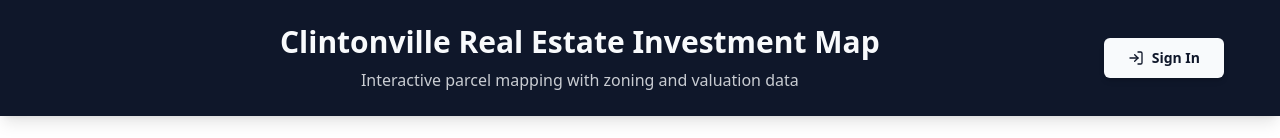
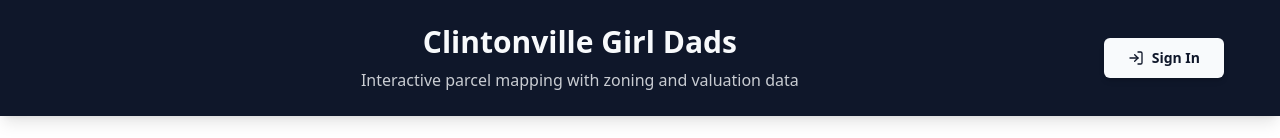
Before and after one commit to therodstu/cvgd, a React (Create React App) app in the folder real-estate-map/: page / in a window 1280 px wide. Shown: the top 138 px of the page. Built offline with nearby package versions, Linux system fonts and the light colour scheme; no server answers.

Commit message:
Update app title to 'Clintonville Girl Dads'

```diff
--- a/real-estate-map/public/index.html
+++ b/real-estate-map/public/index.html
@@ -7,7 +7,7 @@
     <meta name="theme-color" content="#000000" />
     <meta
       name="description"
-      content="Web site created using create-react-app"
+      content="Clintonville Girl Dads - Real Estate Investment Map"
     />
     <link rel="apple-touch-icon" href="%PUBLIC_URL%/logo192.png" />
     <!--
@@ -24,7 +24,7 @@
       work correctly both with client-side routing and a non-root public URL.
       Learn how to configure a non-root public URL by running `npm run build`.
     -->
-    <title>React App</title>
+    <title>Clintonville Girl Dads</title>
   </head>
   <body>
     <noscript>You need to enable JavaScript to run this app.</noscript>
--- a/real-estate-map/src/App.tsx
+++ b/real-estate-map/src/App.tsx
@@ -304,7 +304,7 @@ function App() {
         <div className="container mx-auto flex justify-between items-center">
           <div className="text-center flex-1">
             <h1 className="text-3xl font-bold">
-              Clintonville Real Estate Investment Map
+              Clintonville Girl Dads
             </h1>
             <p className="mt-2 text-primary-foreground/80">
               Interactive parcel mapping with zoning and valuation data
```
Also changed, not shown: real-estate-map/public/manifest.json.
